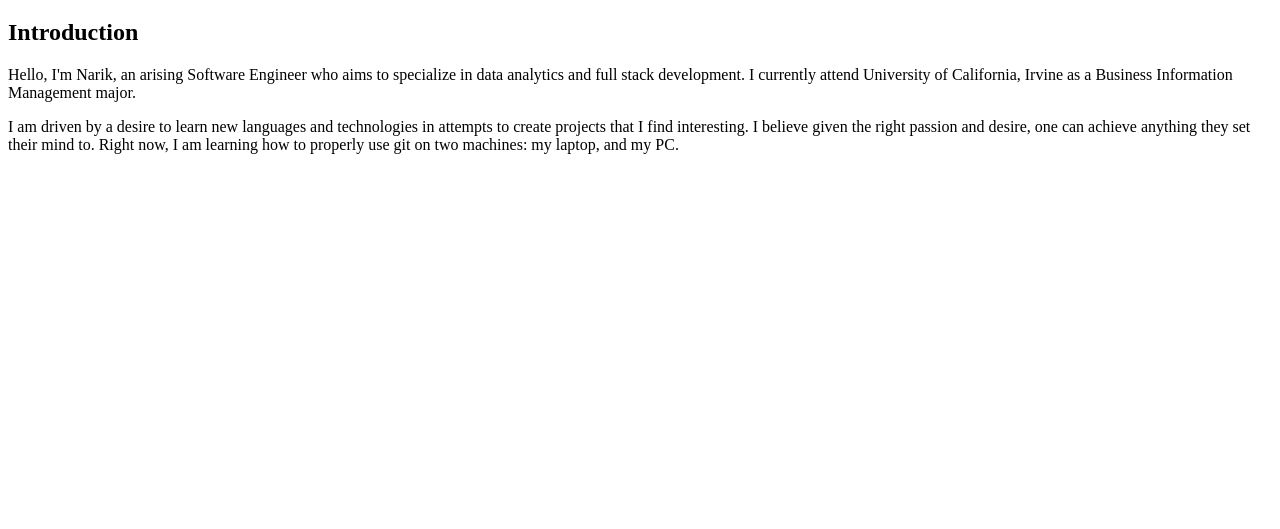
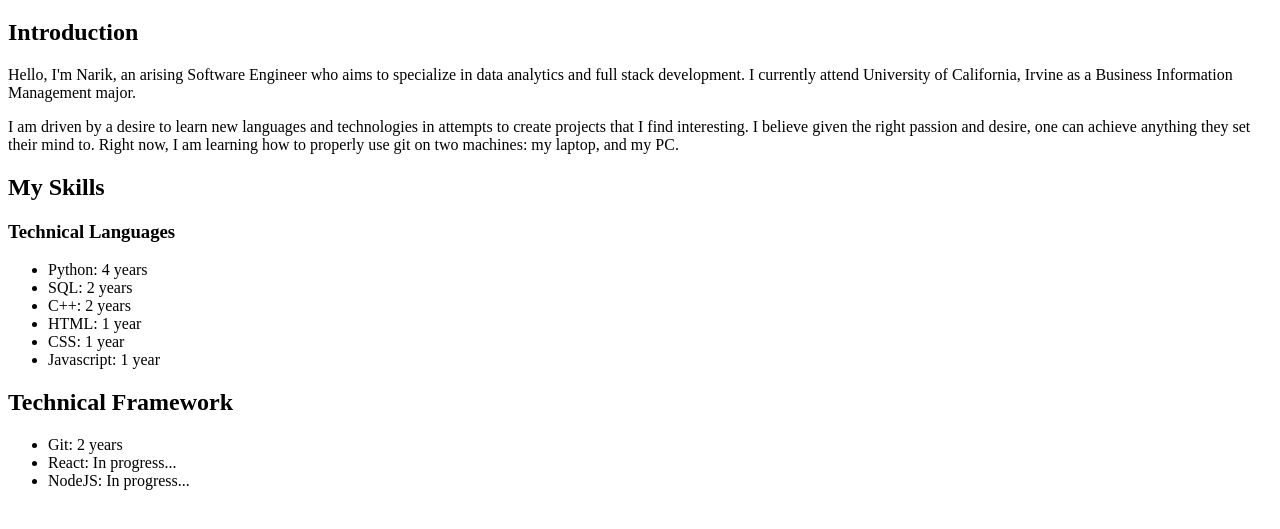
Before and after one commit to GenarikUCI/Personal_Website, a plain HTML site: page index.html in a window 1280 px wide. Shown: the part 61-590 px from the top of the page. Drawn offline with Linux system fonts and the light colour scheme.

Commit message:
Added Skills

```diff
--- a/index.html
+++ b/index.html
@@ -7,6 +7,7 @@
     </head>
     <body>
         <h1>Narik's Personal Website</h1>
+        <div class="Narik_Introduction">
             <h2>Introduction</h2>
             <p>Hello, I'm Narik, an arising Software Engineer who aims to specialize in data analytics and full stack development.
                 I currently attend University of California, Irvine as a Business Information Management major.
@@ -16,6 +17,28 @@
             I believe given the right passion and desire, one can achieve anything they set their mind to.
             Right now, I am learning how to properly use git on two machines: my laptop, and my PC.
             </p>
+        <div>
+
+        <div>
+            <h2>My Skills</h2>
+            <h3>Technical Languages</h3>
+            <ul>
+                <li>Python: 4 years</li>
+                <li>SQL: 2 years</li>
+                <li>C++: 2 years</li>
+                <li>HTML: 1 year</li>
+                <li>CSS: 1 year</li>
+                <li>Javascript: 1 year</li>
+            </ul>
+            <h2>Technical Framework</h2>
+            <ul>
+                <li>Git: 2 years</li>
+                <li>React: In progress...</li>
+                <li>NodeJS: In progress...</li>
+            </ul>
+
+
+        </div>
 
     </body>
 </html>
--- a/styles.css
+++ b/styles.css
@@ -0,0 +1,4 @@
+html{
+    height: 100%;
+    width: 100%;
+}
```
Lines whose indentation alone changed are shown as unchanged.
